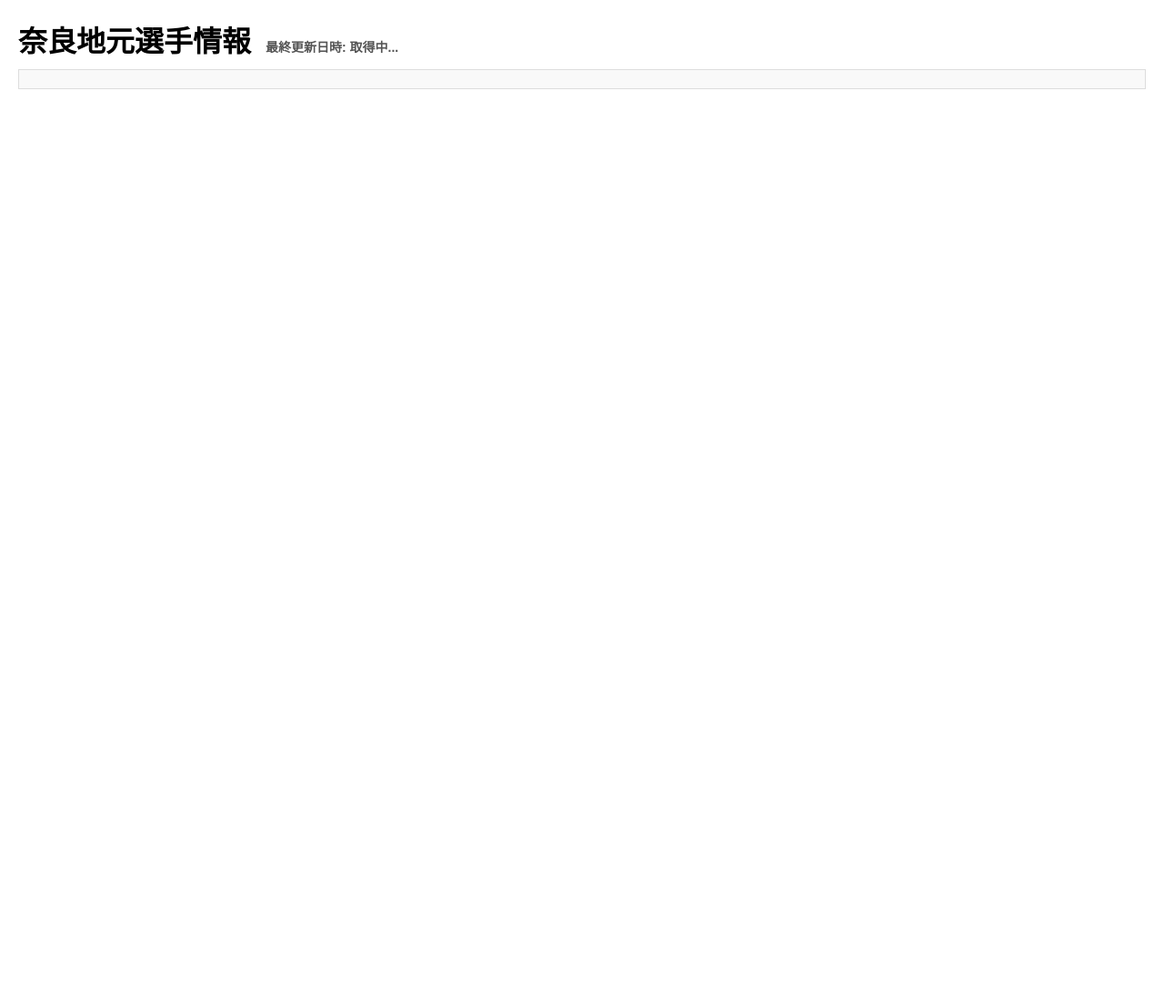
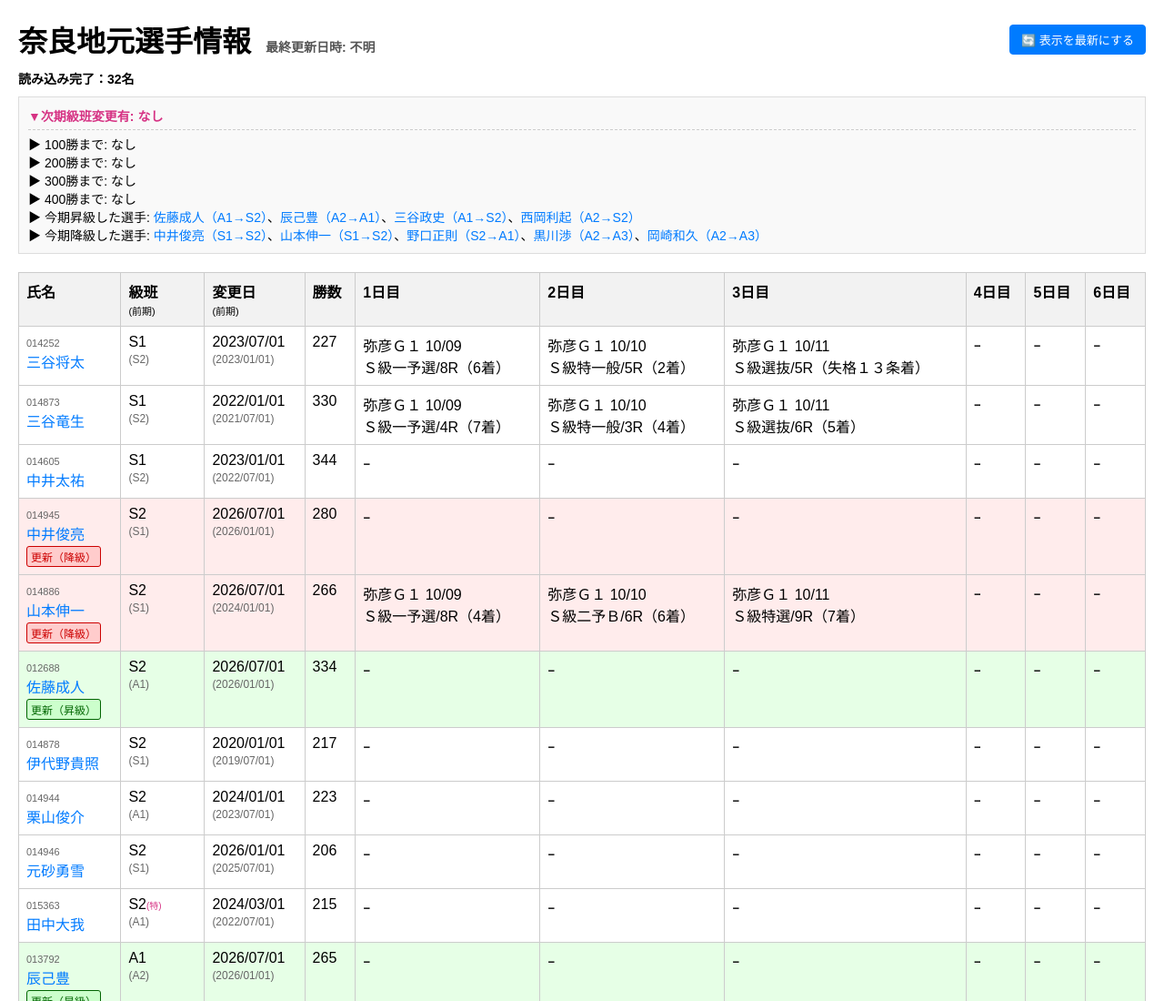
Before and after one commit to sironeinei/nara-keirin-data, a website: page index.html in a window 1280 px wide. Shown: the top 1100 px of the page at 91% size. Before the commit the page ends 800 px from the top, so only its background shows below. Drawn offline with Linux system fonts and the light colour scheme.

Commit message:
Update index.html

```diff
--- a/index.html
+++ b/index.html
@@ -5,9 +5,15 @@
   <title>奈良地元選手情報</title>
   <style>
     body { font-family: sans-serif; margin: 20px; }
-    .header-area { display: flex; align-items: baseline; gap: 16px; flex-wrap: wrap; }
+    .header-area { display: flex; align-items: center; justify-content: space-between; gap: 16px; flex-wrap: wrap; margin-bottom: 10px; }
+    .title-group { display: flex; align-items: baseline; gap: 16px; flex-wrap: wrap; }
     h1 { margin: 0; }
     .last-updated { font-size: 14px; color: #555; font-weight: bold; }
+    .btn-group { display: flex; gap: 8px; flex-wrap: wrap; }
+    .btn { padding: 6px 12px; font-size: 13px; cursor: pointer; border: 1px solid #007bff; background-color: #007bff; color: white; border-radius: 4px; text-decoration: none; display: inline-flex; align-items: center; gap: 4px; }
+    .btn:hover { background-color: #0056b3; text-decoration: none; }
+    .btn-outline { background-color: #fff; color: #555; border-color: #ccc; }
+    .btn-outline:hover { background-color: #f2f2f2; color: #333; }
     table { border-collapse: collapse; width: 100%; margin-top: 20px; }
     th, td { border: 1px solid #ccc; padding: 8px; text-align: left; vertical-align: top; }
     th { background-color: #f2f2f2; }
@@ -30,14 +36,42 @@
 </head>
 <body>
   <div class="header-area">
-    <h1>奈良地元選手情報</h1>
-    <div id="last-updated" class="last-updated">最終更新日時: 取得中...</div>
+    <div class="title-group">
+      <h1>奈良地元選手情報</h1>
+      <div id="last-updated" class="last-updated">最終更新日時: 取得中...</div>
+    </div>
+    <div class="btn-group">
+      <button onclick="forceReload()" class="btn">🔄 表示を最新にする</button>
+      <a id="gh-actions-link" href="#" target="_blank" class="btn btn-outline" style="display: none;">⚙️ データ再取得 (GitHub)</a>
+    </div>
   </div>
   <div id="progress"></div>
   <div id="milestones"></div>
   <div id="results"></div>
 
   <script>
+    // キャッシュを無視して最新データを読み込み直す関数
+    function forceReload() {
+      const url = new URL(window.location.href);
+      url.searchParams.set('_t', new Date().getTime());
+      window.location.href = url.toString();
+    }
+
+    // GitHub Pages上で開いている場合、自動的にGitHub Actionsの手動実行画面へのリンクを生成する
+    function setupGitHubLink() {
+      const host = window.location.hostname;
+      const path = window.location.pathname;
+      if (host.endsWith('github.io')) {
+        const username = host.split('.')[0];
+        const repo = path.split('/').filter(Boolean)[0];
+        if (username && repo) {
+          const link = document.getElementById('gh-actions-link');
+          link.href = `https://github.com/${username}/${repo}/actions/workflows/scrape.yml`;
+          link.style.display = 'inline-flex';
+        }
+      }
+    }
+
     const rankScore = {
       "Ｓ級Ｓ班": 1, "Ｓ級１班": 2, "Ｓ級２班": 3,
       "Ａ級１班": 4, "Ａ級２班": 5, "Ａ級３班": 6,
@@ -77,6 +111,8 @@
     }
 
     function renderTable() {
+      setupGitHubLink();
+
       if (typeof importedData === 'undefined') {
         document.getElementById('progress').innerHTML = '<span style="color:red;">データが見つかりません。player_data.js を作成してください。</span>';
         document.getElementById('last-updated').innerText = '';
@@ -190,7 +226,7 @@
         <div style="font-weight:bold; color:#d63384; margin-bottom:5px;">▼次期級班変更有: ${nextRankChange.length ? nextRankChange.map(n => `<a href="#anchor_${n.name}">${n.name}（${n.text}）</a>`).join('、') : 'なし'}</div>
         <div style="border-top:1px dashed #ccc; margin:5px 0;"></div>
         <div>▶ 100勝まで: ${milestone100.length ? milestone100.map(n => `<a href="#anchor_${n.name}">${n.name}（${n.wins}勝）</a>`).join('、') : 'なし'}</div>
-        <div>▶ 200勝まで: ${milestone200.length ? milestone200.map(n => `<a href="#anchor_${n.name}">${n.name}（${n.wins}勝）</a>`).join('、） : 'なし'}</div>
+        <div>▶ 200勝まで: ${milestone200.length ? milestone200.map(n => `<a href="#anchor_${n.name}">${n.name}（${n.wins}勝）</a>`).join('、') : 'なし'}</div>
         <div>▶ 300勝まで: ${milestone300.length ? milestone300.map(n => `<a href="#anchor_${n.name}">${n.name}（${n.wins}勝）</a>`).join('、') : 'なし'}</div>
         <div>▶ 400勝まで: ${milestone400.length ? milestone400.map(n => `<a href="#anchor_${n.name}">${n.name}（${n.wins}勝）</a>`).join('、') : 'なし'}</div>
         <div>▶ 今期昇級した選手: ${promoted.length ? promoted.map(n => `<a href="#anchor_${n.replace(/（.+?）/, '')}">${n}</a>`).join('、') : 'なし'}</div>
```
